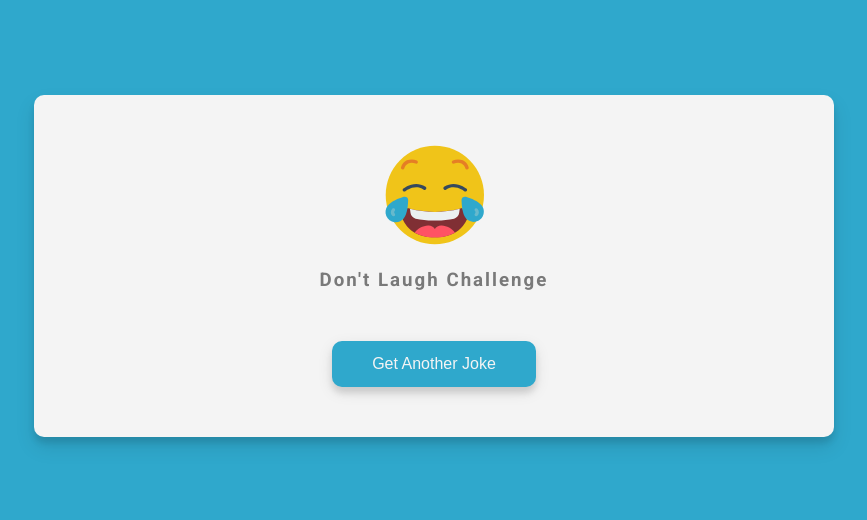
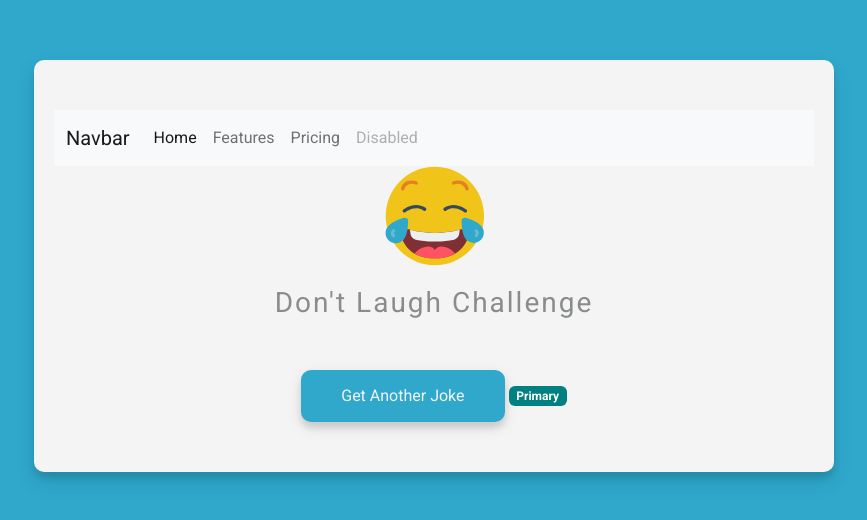
Before and after one commit to wanqingg/webpack-example, a website built with webpack: page src/template.html in a window 1280 px wide. Shown: the part 134-654 px from the top of the page, without its empty margins (206-1073 px from the left). Built offline with nearby package versions, Linux system fonts and the light colour scheme; no server answers.

Commit message:
add bootstrap

```diff
--- a/package.json
+++ b/package.json
@@ -25,6 +25,7 @@
     "webpack-dev-server": "^4.9.2"
   },
   "dependencies": {
-    "axios": "^0.27.2"
+    "axios": "^0.27.2",
+    "bootstrap": "^5.2.0-beta1"
   }
 }
--- /dev/null
+++ b/src/styles/_custom.scss
@@ -0,0 +1,4 @@
+/**
+* Styles to override Bootstrap
+*/
+$primary: teal;
--- a/src/styles/main.scss
+++ b/src/styles/main.scss
@@ -1,4 +1,6 @@
 @import url('https://fonts.googleapis.com/css2?family=Roboto:wght@400;700&display=swap');
+@import "./_custom";
+@import "~bootstrap/scss/bootstrap";
 
 $primary-color: #2fa8cc;
 $secondary-color: #f4f4f4;
--- a/src/template.html
+++ b/src/template.html
@@ -8,10 +8,45 @@
   </head>
   <body>
     <div class="container">
+      <nav class="navbar navbar-expand-lg bg-light">
+        <div class="container-fluid">
+          <a class="navbar-brand" href="#">Navbar</a>
+          <button
+            class="navbar-toggler"
+            type="button"
+            data-bs-toggle="collapse"
+            data-bs-target="#navbarNav"
+            aria-controls="navbarNav"
+            aria-expanded="false"
+            aria-label="Toggle navigation"
+          >
+            <span class="navbar-toggler-icon"></span>
+          </button>
+          <div class="collapse navbar-collapse" id="navbarNav">
+            <ul class="navbar-nav">
+              <li class="nav-item">
+                <a class="nav-link active" aria-current="page" href="#">Home</a>
+              </li>
+              <li class="nav-item">
+                <a class="nav-link" href="#">Features</a>
+              </li>
+              <li class="nav-item">
+                <a class="nav-link" href="#">Pricing</a>
+              </li>
+              <li class="nav-item">
+                <a class="nav-link disabled">Disabled</a>
+              </li>
+            </ul>
+          </div>
+        </div>
+      </nav>
+
       <img id="laughImg" alt="" />
       <h3>Don't Laugh Challenge</h3>
       <div id="joke" class="joke"></div>
-      <button id="jokeBtn" class="btn">Get Another Joke</button>
+      <button id="jokeBtn" class="btn btn-primary">Get Another Joke</button>
+
+      <span class="badge text-bg-primary">Primary</span>
     </div>
   </body>
 </html>
--- /dev/null
+++ b/src/vendor.js
@@ -0,0 +1 @@
+import "bootstrap";
--- a/webpack.config.js
+++ b/webpack.config.js
@@ -7,6 +7,7 @@ module.exports = {
   mode: "development",
   entry: {
     bundle: path.resolve(__dirname, "src/index.js"),
+    vendor: path.resolve(__dirname, "src/vendor.js"),
   },
   output: {
     path: path.resolve(__dirname, "dist"),
```
Also changed, not shown: 1 other file.
